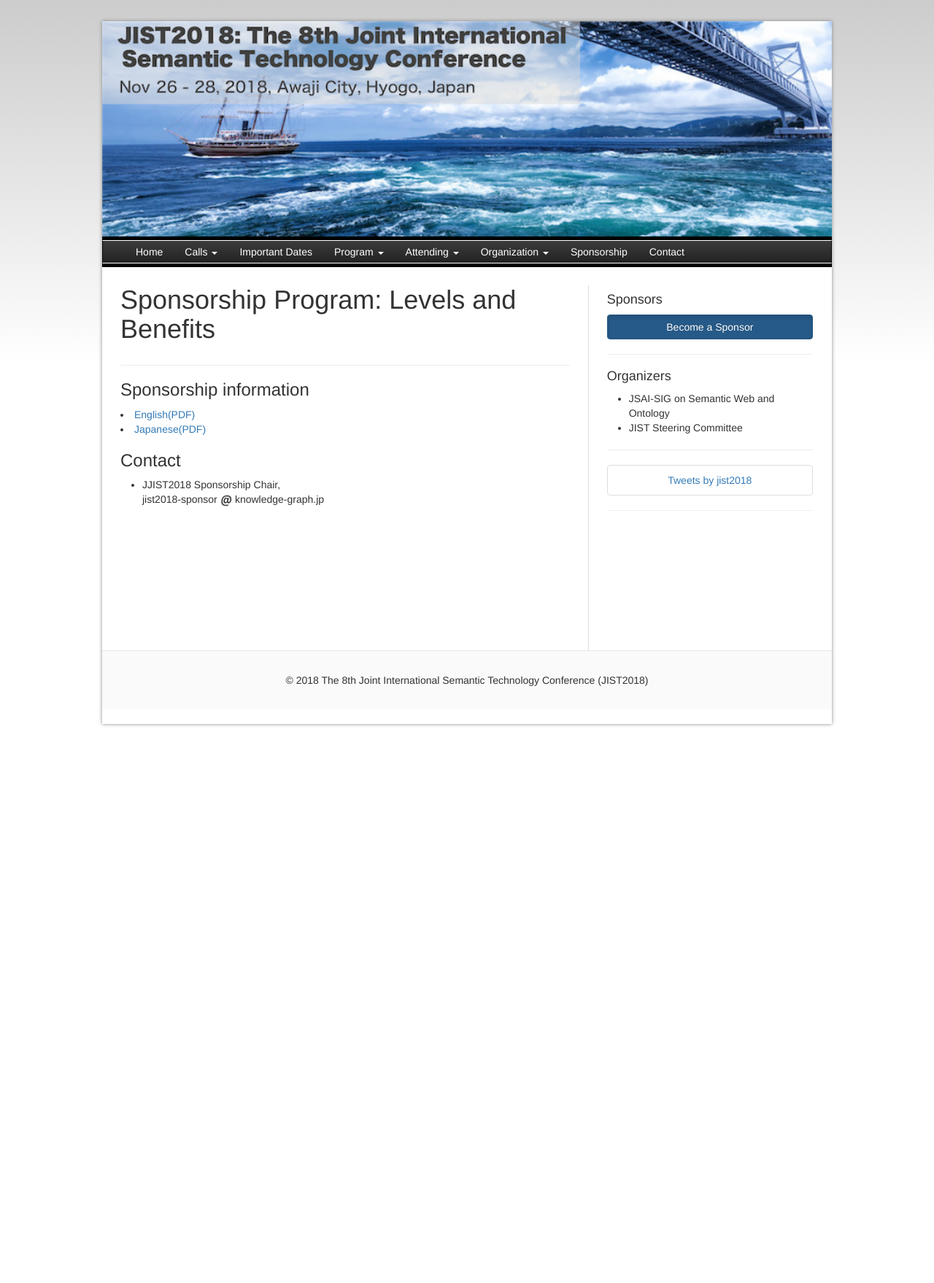
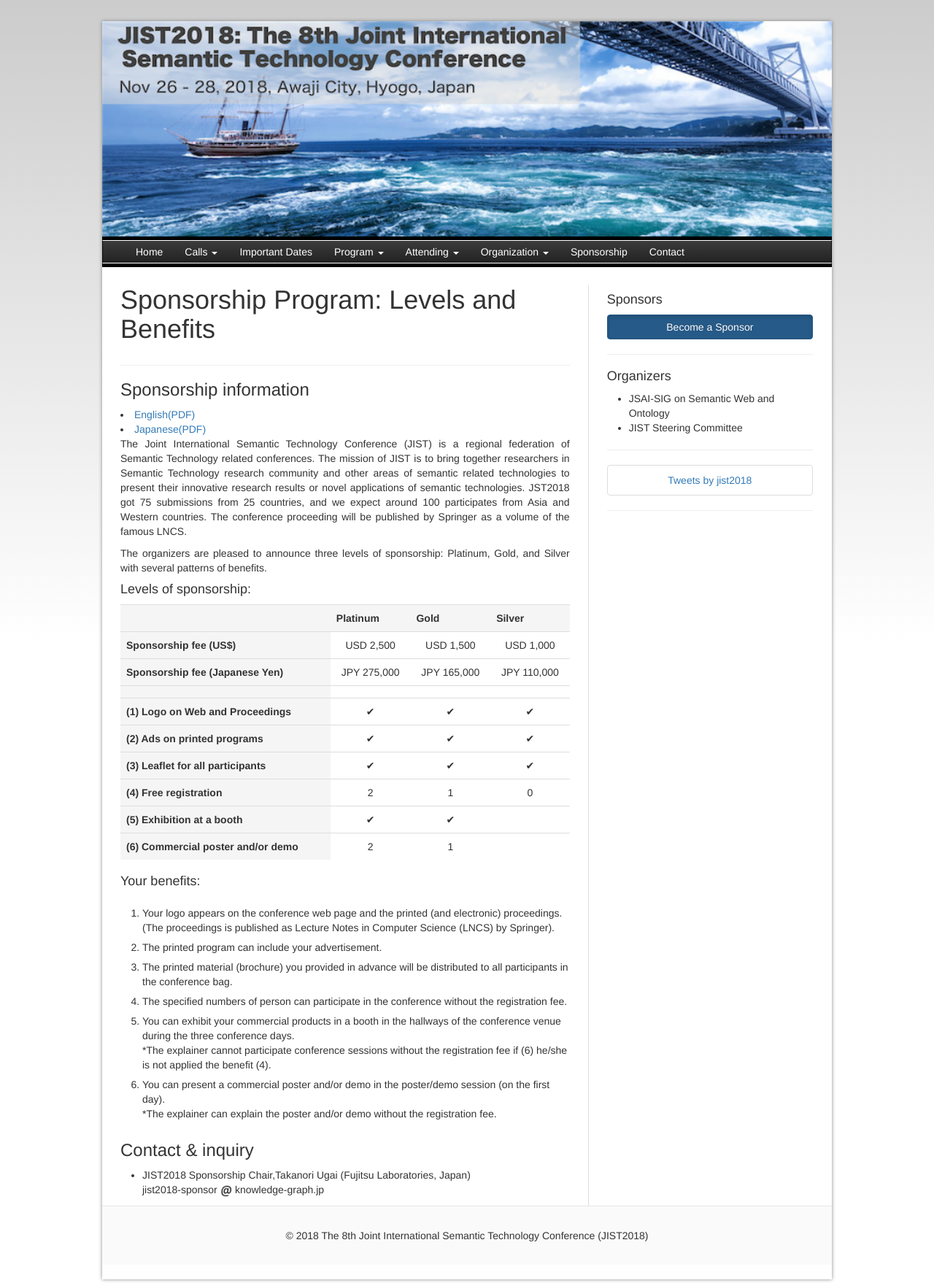
Before and after one commit to IJCKGconference/JIST2018, a Jekyll site: the page built from pages/sponsorship.html, in a window 1280 px wide. Shown: the whole page at 73% size. Built offline with Jekyll 4.4.1, drawn with Linux system fonts in a browser that asks for light colours; comment, search, counter and statistics services are not loaded; before the commit the page ends 997 px from its top, so only the background shows below that.

Commit message:
* update sponsorship.html

```diff
--- a/css/iswc.css
+++ b/css/iswc.css
@@ -6,31 +6,30 @@
 	-ms-text-size-adjust: 100%;
 }
 
-body{
-	font-family: 'Helvetica Neue',Helvetica,Arial,sans-serif;
+body {
+	font-family: 'Helvetica Neue', Helvetica, Arial, sans-serif;
 	background-color: #ddd;
-	padding:5px;
+	padding: 5px;
 }
 
-body > .iswc-height-space{
-	padding:12px;
+body>.iswc-height-space {
+	padding: 12px;
 }
 
-h1{
+h1 {
 	margin-top: 0;
 	margin-bottom: 30px;
 }
 
-.text-justify{
-	text-align:justify;
+.text-justify {
+	text-align: justify;
 }
 
-ul.text-justify li,
-ol.text-justify li{
-	text-align:justify;
+ul.text-justify li, ol.text-justify li {
+	text-align: justify;
 }
 
-ul li h4{
+ul li h4 {
 	margin-bottom: 0;
 }
 
@@ -39,129 +38,134 @@
 	padding-bottom: 7px;
 }
 
-ol li{
-	padding-top:7px;
+ol li {
+	padding-top: 7px;
 }
 
-.transparent{
+.transparent {
 	opacity: 0.9;
 }
 
 /* iswc--- */
 
-.allign-center{
-	text-align:center;
-}
-.allign-left{
-	text-align:left;
-}
-.allign-right{
-	text-align:right;
-}
-.allign-justify{
-	text-align:justify;
+.allign-center {
+	text-align: center;
 }
 
-.hmail{
-	display:none;
+.allign-left {
+	text-align: left;
 }
 
-.header-without-margin-top{
-	margin-top:5px;
+.allign-right {
+	text-align: right;
 }
 
-.header-without-margin-bottom{
-	margin-bottom:5px;
+.allign-justify {
+	text-align: justify;
 }
 
-.header-with-margin-top{
+.hmail {
+	display: none;
+}
+
+.header-without-margin-top {
+	margin-top: 5px;
+}
+
+.header-without-margin-bottom {
+	margin-bottom: 5px;
+}
+
+.header-with-margin-top {
 	margin-top: 30px;
 }
 
-.header-with-margin-bottom{
+.header-with-margin-bottom {
 	margin-bottom: 30px;
 }
 
 .grad {
-  background: -webkit-linear-gradient(#ccc,#fff,#fff); /* For Safari 5.1 to 6.0 */
-  background: -o-linear-gradient(#ccc,#fff,#fff); /* For Opera 11.1 to 12.0 */
-  background: -moz-linear-gradient(#ccc,#fff,#fff); /* For Firefox 3.6 to 15 */
-  background: linear-gradient(#ccc,#fff,#fff); /* Standard syntax */
+	background: -webkit-linear-gradient(#ccc, #fff, #fff);
+	/* For Safari 5.1 to 6.0 */
+	background: -o-linear-gradient(#ccc, #fff, #fff);
+	/* For Opera 11.1 to 12.0 */
+	background: -moz-linear-gradient(#ccc, #fff, #fff);
+	/* For Firefox 3.6 to 15 */
+	background: linear-gradient(#ccc, #fff, #fff);
+	/* Standard syntax */
 	background-repeat: repeat-x;
 }
-body > div.iswc-wrap{
-	margin:auto;
-	display:block;
+
+body>div.iswc-wrap {
+	margin: auto;
+	display: block;
 	background-color: #fff;
-	max-width:1000px;
+	max-width: 1000px;
 	text-align: left;
 	/*border:1px solid #999;*/
 	box-shadow: 0px 0px 5px #888;
 }
 
-body > div.iswc-wrap > div.iswc-body{
-	padding:0 0 20px 0;
-
+body>div.iswc-wrap>div.iswc-body {
+	padding: 0 0 20px 0;
 }
 
-.iswc-wrapper-left{
-	border-right:1px solid #ddd;
+.iswc-wrapper-left {
+	border-right: 1px solid #ddd;
 	min-height: 500px;
 }
 
-.iswc-wrapper-right{
-	border-left:1px solid #ddd;
-	margin-left:-1px;
+.iswc-wrapper-right {
+	border-left: 1px solid #ddd;
+	margin-left: -1px;
 }
 
 .wrapper {
-	padding-left:10px;
-	padding-right:10px;
+	padding-left: 10px;
+	padding-right: 10px;
 }
 
-.iswc-body-row{
+.iswc-body-row {
 	margin-left: 0px;
 	margin-right: 0px;
 }
 
-.iswc-news{
-	border-bottom:dotted 1px #dedede;
-	padding-bottom:5px;
+.iswc-news {
+	border-bottom: dotted 1px #dedede;
+	padding-bottom: 5px;
 }
 
-.iswc-news-date{
-	text-align:right;
+.iswc-news-date {
+	text-align: right;
 }
 
-span.iswc-right-emph-date{
-	color:red;
-	margin-left:20px;
+span.iswc-right-emph-date {
+	color: red;
+	margin-left: 20px;
 	font-weight: bold;
 }
 
-ul.iswc-right-emph-date li{
+ul.iswc-right-emph-date li {
 	margin-top: 10px;
-
 }
 
 /* PC Chair */
 
-div.iswc-chairs div.row:nth-child(n+2){
-	padding-top:10px;
+div.iswc-chairs div.row:nth-child(n+2) {
+	padding-top: 10px;
 }
 
-
-div.iswc-chairs h3{
-	margin:0;
+div.iswc-chairs h3 {
+	margin: 0;
 	font-size: 14pt;
 }
 
-div.iswc-chairs div.iswc-chair-panel-heading{
-	padding:10px;
+div.iswc-chairs div.iswc-chair-panel-heading {
+	padding: 10px;
 	border-bottom: 1px solid #ccc;
 }
 
-div.iswc-chairs img.img-circle{
+div.iswc-chairs img.img-circle {
 	width: 90%;
 	max-width: 200px;
 	display: block;
@@ -170,40 +174,40 @@
 	margin-bottom: 15px;
 }
 
-table.iswc-pc{
-	width:90%;
+table.iswc-pc {
+	width: 90%;
 	margin-left: 20px
 }
 
-table.iswc-pc tr td:first-child{
+table.iswc-pc tr td:first-child {
 	font-weight: bold;
-	width:200px;
+	width: 200px;
 }
 
-table.iswc-pc tr td:nth-child(2){
-	color:#888;
+table.iswc-pc tr td:nth-child(2) {
+	color: #888;
 }
 
-table.iswc-pc td{
-	border:none;
+table.iswc-pc td {
+	border: none;
 	padding-bottom: 5px;
 	vertical-align: top;
 }
 
 /* Paper */
 
-table.iswc-papers{
-	width:90%;
+table.iswc-papers {
+	width: 90%;
 	margin-left: 20px
 }
 
-table.iswc-papers .iswc-paper-title{
+table.iswc-papers .iswc-paper-title {
 	margin-top: 7px;
 	font-size: 1.2em;
 	font-weight: bold;
 }
 
-table.iswc-papers .iswc-paper-authors{
+table.iswc-papers .iswc-paper-authors {
 	margin-top: 10px;
 	margin-bottom: 7px;
 	padding-left: 25px;
@@ -216,7 +220,7 @@
 }
 
 .iswc-session .iswc-paper {
-  display:inline-block;
+	display: inline-block;
 	width: 85%;
 }
 
@@ -233,9 +237,9 @@
 }
 
 table.iswc-papers .iswc-paper-title span, ul.iswc-session-list .iswc-paper-title span {
-  display:inline-block;
+	display: inline-block;
 	width: 5%;
-  height:100%;
+	height: 100%;
 	vertical-align: top;
 	font-size: x-large;
 }
@@ -252,55 +256,48 @@
 
 /* submenu */
 
-.iswc-navbar-back{
+.iswc-navbar-back {
 	background-color: #000;
-	padding:5px 0;
+	padding: 5px 0;
 	margin-bottom: 25px;
 }
 
-table.iswc-submenu > tbody > tr > th{
-	border-top:0px;
+table.iswc-submenu>tbody>tr>th {
+	border-top: 0px;
 }
 
-table.iswc-submenu th h4,
-table.iswc-submenu td h4{
-	margin:0;
+table.iswc-submenu th h4, table.iswc-submenu td h4 {
+	margin: 0;
 }
 
-table.iswc-submenu  tr  td{
+table.iswc-submenu tr td {
 	padding-left: 10px;
 	cursor: pointer;
 }
 
-table tr.iswc-submenu-highlight{
-	background-color:#333;
-	color:#fff;
+table tr.iswc-submenu-highlight {
+	background-color: #333;
+	color: #fff;
 }
 
-table tr.iswc-submenu-highlight:hover{
-	background-color:#444;
-	color:#fff;
+table tr.iswc-submenu-highlight:hover {
+	background-color: #444;
+	color: #fff;
 }
 
-
-table.iswc-overdue tr a{
-	color:#AAA;
+table.iswc-overdue tr a {
+	color: #AAA;
 	text-decoration: underline;
 }
 
-table.iswc-overdue tr{
-	color:#AAA;
-	background: repeating-linear-gradient(
-	  45deg,
-	  #fff,
-	  #fff 2px,
-	  #f0f0f0 2px,
-	  #fcfcfc 4px
-	);
+table.iswc-overdue tr {
+	color: #AAA;
+	background: repeating-linear-gradient( 45deg, #fff, #fff 2px, #f0f0f0 2px, #fcfcfc 4px);
 }
 
 /* other */
-div.days{
+
+div.days {
 	margin-top: 5px
 }
 
@@ -310,91 +307,89 @@
 	text-align: center;
 	border: 1px solid #ddd;
 	width: 20px;
-    margin:0 -1px 2px 0;
-    padding:0 3px 0 3px;
+	margin: 0 -1px 2px 0;
+	padding: 0 3px 0 3px;
 }
 
 /* slide */
-div.slide{
+
+div.slide {
 	/*margin: -10px -25px 20px -20px;*/
 }
 
+/* bootstrap */
 
-/* bootstrap */
 div.iswc-nav-top {
 	position: fixed;
-  width:100%;
-  max-width:1000px;
+	width: 100%;
+	max-width: 1000px;
 	top: 0;
 	z-index: 100;
 }
 
-.navbar{
-	border-radius:0px;
+.navbar {
+	border-radius: 0px;
 	min-height: auto;
 	margin-bottom: 0;
 }
 
-.navbar-header,
-.navbar-nav > li > a{
-	padding-top:5px;
-	padding-bottom:5px;
-	height:auto;
-	color:#fff;
+.navbar-header, .navbar-nav>li>a {
+	padding-top: 5px;
+	padding-bottom: 5px;
+	height: auto;
+	color: #fff;
 }
 
-nav.iswc-navbar{
+nav.iswc-navbar {
 	border-top: 1px solid #fff;
 	border-bottom: 1px solid #fff;
 }
 
-.navbar-inverse .navbar-brand,
-.navbar-inverse .navbar-nav>li>a{
-	color:white;
+.navbar-inverse .navbar-brand, .navbar-inverse .navbar-nav>li>a {
+	color: white;
 }
 
-.navbar-inverse .navbar-brand, .navbar-inverse .navbar-nav>li>a{
-	text-shadow:none;
+.navbar-inverse .navbar-brand, .navbar-inverse .navbar-nav>li>a {
+	text-shadow: none;
 }
 
-nav>li>a:focus, .navbar-inverse .navbar-nav>li>a:hover{
-	color:white;
+nav>li>a:focus, .navbar-inverse .navbar-nav>li>a:hover {
+	color: white;
 	background-color: #555;
 }
 
-div.panel h3{
-	margin:0;
+div.panel h3 {
+	margin: 0;
 }
 
-div.panel .table tr td:first-child{
-	padding-left:20px;
+div.panel .table tr td:first-child {
+	padding-left: 20px;
 }
 
 /* for ADS at bottom */
-section.iswc-ads div.iswc-ads-items,
-section.iswc-ads h4,
-section.iswc-ads hr{
+
+section.iswc-ads div.iswc-ads-items, section.iswc-ads h4, section.iswc-ads hr {
 	clear: left;
 }
 
-section.iswc-ads div.iswc-ads-items div.panel{
-	width:200px;
+section.iswc-ads div.iswc-ads-items div.panel {
+	width: 200px;
 	height: 100px;
-	float:left;
-	margin:10px;
+	float: left;
+	margin: 10px;
 }
 
-section.iswc-ads div.iswc-ads-items div.panel-body{
-	vertical-align:middle;
+section.iswc-ads div.iswc-ads-items div.panel-body {
+	vertical-align: middle;
 }
 
-div.iswc-ads-items div.panel-body{
+div.iswc-ads-items div.panel-body {
 	max-width: 300px;
 	margin-left: auto;
 	margin-right: auto;
 }
 
-footer{
+footer {
 	/* background: -webkit-linear-gradient(#ddd,#eee,#fff,#fff,#fff); /* For Safari 5.1 to 6.0 */
 	/* background: -o-linear-gradient(#ddd,#eee,#fff,#fff,#fff); /* For Opera 11.1 to 12.0 */
 	/* background: -moz-linear-gradient(#ddd,#eee,#fff,#fff,#fff); /* For Firefox 3.6 to 15 */
@@ -424,38 +419,37 @@
 	vertical-align: middle;
 }
 
-.iswc-session-research:before{
+.iswc-session-research:before {
 	color: #00661a;
 	content: "[R]";
 }
 
-.iswc-session-resource:before{
+.iswc-session-resource:before {
 	color: #0086b3;
 	content: "[S]";
 }
 
-.iswc-session-application:before{
+.iswc-session-application:before {
 	color: #b32d00;
 	content: "[A]";
 }
 
-.iswc-session-journal:before{
+.iswc-session-journal:before {
 	color: #b38600;
 	content: "[J]";
 }
 
-.iswc-session-workshop:before{
+.iswc-session-workshop:before {
 	color: #9900cc;
 	content: "[W]";
 }
 
-.iswc-session-tutorial:before{
+.iswc-session-tutorial:before {
 	color: #333333;
 	content: "[T]";
 }
 
-.iswc-session-doctoralconsortium:before,
-.iswc-session-doctor:before{
+.iswc-session-doctoralconsortium:before, .iswc-session-doctor:before {
 	color: #FF00BF;
 	content: "[D]";
 }
@@ -465,54 +459,47 @@
 }
 
 button.iswc-show-favorites {
-  float:right;
+	float: right;
 }
 
 button.iswc-show-favorites.active {
 	background-color: #265a88;
 	border-color: #245580;
-      color:#fff;
+	color: #fff;
 	text-shadow: none;
 }
 
 /* for small screen */
-@media screen and (max-width: 600px){
-	.iswc-wrapper-left,
-	.iswc-wrapper-right,
-	.wrapper {
-		padding-left:5px;
-		padding-right:5px;
+
+@media screen and (max-width: 600px) {
+	.iswc-wrapper-left, .iswc-wrapper-right, .wrapper {
+		padding-left: 5px;
+		padding-right: 5px;
 	}
 }
 
 /* for print */
+
 @media print {
-
-	.force-print-yes{
-		display:block !important;
+	.force-print-yes {
+		display: block !important;
 	}
-
-	.force-print-no{
-		display:none !important;
+	.force-print-no {
+		display: none !important;
 	}
-
-	body div.iswc-wrap{
-		min-width:90% !important;
+	body div.iswc-wrap {
+		min-width: 90% !important;
 	}
-
-	div.iswc-wrapper-left{
-		border:0 !important;
+	div.iswc-wrapper-left {
+		border: 0 !important;
 	}
-
-	div#iswc-banner-default img{
+	div#iswc-banner-default img {
 		border: 1px solid #444;
 		border-bottom: 10px solid #444;
 	}
-
 	div#iswc-banner-default a[href]:after {
 		content: none !important;
 	}
-
 	footer {
 		background-color: #dadada !important;
 		border-top: 1px solid #444 !important;
@@ -535,6 +522,4 @@
 		display: none !important;
 	}
 	*/
-
-
 }
--- a/pages/sponsorship.html
+++ b/pages/sponsorship.html
@@ -19,35 +19,94 @@
 <li><a href="http://jist2018.knowledge-graph.jp/docs/JIST2018-Sponsorship.pdf">English(PDF)</a></li>
 <li><a href="http://jist2018.knowledge-graph.jp/docs/JIST2018-Sponsorship_Ja.pdf">Japanese(PDF)</a></li>
 
-<h3>Contact</h3>
+
+<p class="text-justify">
+The Joint International Semantic Technology Conference (JIST) is a regional federation of Semantic Technology related conferences. The mission of JIST is to bring together researchers in Semantic Technology research community and other areas of semantic related technologies to present their innovative research results or novel applications of semantic technologies.
+JST2018 got 75 submissions from 25 countries, and we expect around 100 participates from Asia and Western countries.
+The conference proceeding will be published by Springer as a volume of the famous LNCS.
+</p>
+
+<p class="text-justify">
+The organizers are pleased to announce three levels of sponsorship: Platinum, Gold, and Silver with several patterns of benefits.
+</p>
+
+<h4>Levels of sponsorship:</h4>
+<table class="table" style="text-align: center;">
+	<tr class="active">
+		<th></th>
+		<th>Platinum</th>
+		<th>Gold</th>
+		<th>Silver</th>
+	</tr>
+	<tr>
+		<th class="active">Sponsorship fee (US$)</th>
+		<td>USD 2,500</td>
+		<td>USD 1,500</td>
+		<td>USD 1,000</td>
+	</tr>
+	<tr>
+		<th class="active">Sponsorship fee (Japanese Yen)</th>
+		<td>JPY 275,000</td>
+		<td>JPY 165,000</td>
+		<td>JPY 110,000</td>
+	</tr>
+	<tr>
+		<th class="active"></th>
+		<td></td>
+		<td></td>
+		<td></td>
+	</tr>
+	<tr>
+		<th class="active">(1) Logo on Web and Proceedings</th>
+		<td>&#10004;</td>
+		<td>&#10004;</td>
+		<td>&#10004;</td>
+	</tr>
+	<tr>
+		<th class="active">(2) Ads on printed programs</th>
+		<td>&#10004;</td>
+		<td>&#10004;</td>
+		<td>&#10004;</td>
+	</tr>
+	<tr>
+		<th class="active">(3) Leaflet for all participants</th>
+		<td>&#10004;</td>
+		<td>&#10004;</td>
+		<td>&#10004;</td>
+	</tr>
+	<tr>
+		<th class="active">(4) Free registration</th>
+		<td>2</td>
+		<td>1</td>
+		<td>0</td>
+	</tr>
+	<tr>
+		<th class="active">(5) Exhibition at a booth</th>
+		<td>&#10004;</td>
+		<td>&#10004;</td>
+		<td></td>
+	</tr>
+	<tr>
+		<th class="active">(6) Commercial poster and/or demo</th>
+		<td>2</td>
+		<td>1</td>
+		<td></td>
+	</tr>
+</table>
+
+<h4>Your benefits:</h4>
+<ol>
+<li>Your logo appears on the conference web page and the printed (and electronic) proceedings. (The proceedings is published as Lecture Notes in Computer Science (LNCS) by Springer). </li>
+<li>The printed program can include your advertisement.</li>
+<li>The printed material (brochure) you provided in advance will be distributed to all participants in the conference bag.</li>
+<li>The specified numbers of person can participate in the conference without the registration fee.</li>
+<li>You can exhibit your commercial products in a booth in the hallways of the conference venue during the three conference days. <br>*The explainer cannot participate conference sessions without the registration fee if (6) he/she is not applied the benefit (4).</li>
+<li>You can present a commercial poster and/or demo in the poster/demo session (on the first day). <br>*The explainer can explain the poster and/or demo without the registration fee.</li>
+</ol>
+
+
+<h3>Contact  & inquiry</h3>
 <ul>
-<li>JJIST2018 Sponsorship Chair, <br>
+<li>JIST2018 Sponsorship Chair,Takanori Ugai (Fujitsu Laboratories, Japan) <br>
 jist2018-sponsor<img src="{{ site.baseurl }}/images/misc/atMark.png" height="20"style="vertical-align: text-top;">knowledge-graph.jp</li>
 </ul>
-
-<!-- <div class="row">
-  <div class="col-md-4">
-	<div class="panel panel-default">
-	  <div class="panel-heading">Silver</div>
-	  <div class="panel-body">
-	    <ul>
-	    	<li>Your logo in a secondary position on our Web site</li>
-			<li>Acknowledgement of your support in our proceedings</li>
-			<li>Your logo in our published proceedings</li>
-			<li>Your name included in all advance publicity</li>
-			<li>Advertisement material in participant bags (provided in advance by the sponsor)</li>
-			<li>One free 5-day registrations</li>
-	    </ul>
-	  </div>
-	</div>
-  </div>
-
-  <div class="col-md-4">
-
-
-  </div>
-  <div class="col-md-4">
-
-
-  </div>
-</div> -->
```
Also changed, not shown: 4 other files. Lines whose indentation alone changed are shown as unchanged.
